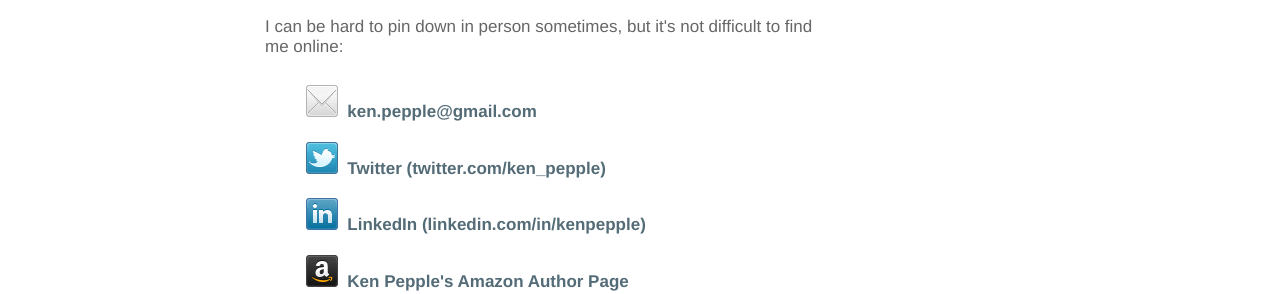
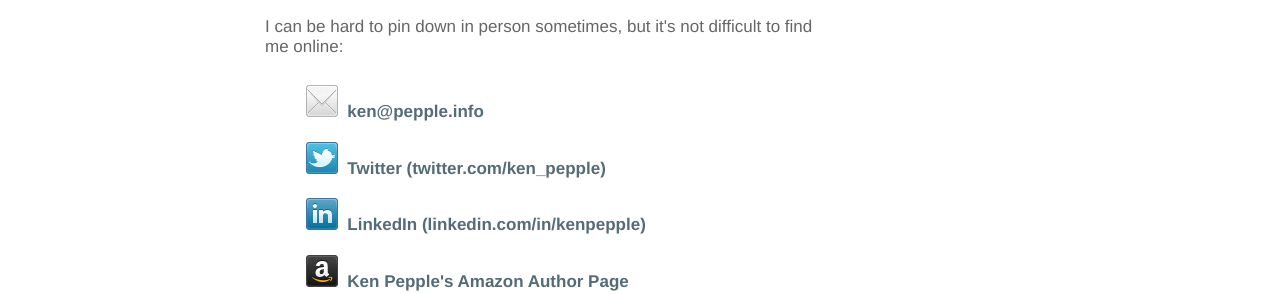
Before and after one commit to slashk/slashk.github.com, a Jekyll site: the page built from about.html, in a window 1280 px wide. Shown: the part 469-763 px from the top of the page. Built offline with Jekyll 4.4.1, drawn with Linux system fonts in a browser that asks for light colours; Markdown is read by kramdown in place of the engine named in the settings; part of the change alters nothing that is shown.

```diff
--- a/about.html
+++ b/about.html
@@ -16,12 +16,32 @@ title: About Me
   <ul class="nodot">
     <li>
       <img src="/images/email-32x32.png" alt="email">
-      <script>document.write('<'+'a'+' '+'h'+'r'+'e'+'f'+'='+"'"+'m'+'a'+'i'+'l'+'t'+'&'+'#'+'1'+'1'+'1'+';'+'&'+'#'+'5'+'8'+';'+
-      '%'+'&'+'#'+'5'+'4'+';'+'B'+'e'+'n'+'&'+'#'+'4'+'6'+';'+'p'+'%'+'6'+'5'+'%'+'7'+'0'+'p'+'%'+'6'+'C'+
-      'e'+'&'+'#'+'6'+'4'+';'+'&'+'#'+'3'+'7'+';'+'&'+'#'+'5'+'4'+';'+'&'+'#'+'5'+'5'+';'+'&'+'#'+'1'+'0'+
-      '9'+';'+'&'+'#'+'9'+'7'+';'+'i'+'l'+'&'+'#'+'4'+'6'+';'+'c'+'o'+'m'+"'"+'>'+'k'+'e'+'&'+'#'+'1'+'1'+
-      '0'+';'+'&'+'#'+'4'+'6'+';'+'p'+'e'+'p'+'p'+'&'+'#'+'1'+'0'+'8'+';'+'e'+'&'+'#'+'6'+'4'+';'+'g'+'m'+
-      'a'+'i'+'l'+'&'+'#'+'4'+'6'+';'+'c'+'o'+'&'+'#'+'1'+'0'+'9'+';'+'<'+'/'+'a'+'>');</script><noscript>[Turn on JavaScript to see the email address]</noscript>
+      <script type="text/javascript">
+      //<![CDATA[
+
+      function hiveware_enkoder(){var i,j,x,y,x=
+      "x=\"26gx=\\\"2%E00>>3EAn}vm@BpB<Cmy{ki#=BE3lsjxmE[BoC0q3}2|zq@B2%1CArvo6?n" +
+      "@nwzmBnzw5Bn0qnBAuK:xqo-pBq@ijzs22zK<C<%itHtwlmBAGuwfmC0r1<7I>Hr:777*t5)7w" +
+      "*E22%k37*7#H&'alsnI#B}5'BzwyXq}\\\\\\\"=x!oB0~:BAB7m|q@9*|qC@>431BpCq>q0o3" +
+      "7&C331C.78:!C>52%#Ao-nrEBEC!22%k22%6kn@~4n@BApi-wyxgz>D>Kzx3}Bwl>?o0~22%mI" +
+      "|B=.;B0n>0q1<@mylsBD5<Cjq3}AC>Bqnn@5Bn0ABBr-wtk@D;?pA,,B~@:1roU.6-wy?n.Erx" +
+      "gzx30G77z}B}@.wn*I3.5-yF52%1>wfmh33Gr@E}-qf{3{~4qjBo@'CpuI<~$.)x|ovGu(epac" +
+      "22%mtsenu=6E:72x;''=2%Dq*y;\\\\\\\"@d&C8E.o-wyI.Bq0xgzx3z@Brw~B~$@nCB?C.81" +
+      "n-//EABwyxgzp#Cp<x3}B0C<k62~22%.2%BAC;B0n@E3#<Cmylsj<52%1q3}AnCBoBq@8Bn-EF" +
+      "A>qwtk$@r55BE.81)jBC1>q(edoCBB@3qrahCmBr?4porf.g|o>ronirtSvmB=?=+y;4t622%9" +
+      "=+j)q>>0v23<j(q>E?ufi;5-6pn?<)i(tA|iE-wedoCrt8Cqkahc.x@.D22=j{)+%6}-j+i;ht" +
+      "tmvufgnel.hoC<xx<i;0jsBoB=i(rozB}A>f;y}\\\"q@,,B;y=''EBB~@;for(qBB'ai=0;iC" +
+      "#BrA<x.le77*o>ngth;>77*?i+=84qBC1r){fornBA0|(j=MaIBq@zth.miiu82.n(x.l8>5n-" +
+      "engthy5G+F,i+84ji77*);--jtHw:7>=i;)*fmhd{y+=xC#3}B.charE//o2At(j)2%.C2;}}y" +
+      ";\";j=eval(x.charAt(0));x=x.substr(1);y='';for(i=0;i<x.length;i+=10){y+=x." +
+      "substr(i,5);}for(i=5;i<x.length;i+=10){y+=x.substr(i,5);}y=y.substr(j);";
+      while(x=eval(x));}hiveware_enkoder();
+
+      //]]>
+      </script>
+      <noscript>
+      <p>[Turn on JavaScript to see the email address]</p>
+      </noscript>
     </li>
     <li>
       <a href="https://twitter.com/ken_pepple" alt="Twitter">
```
